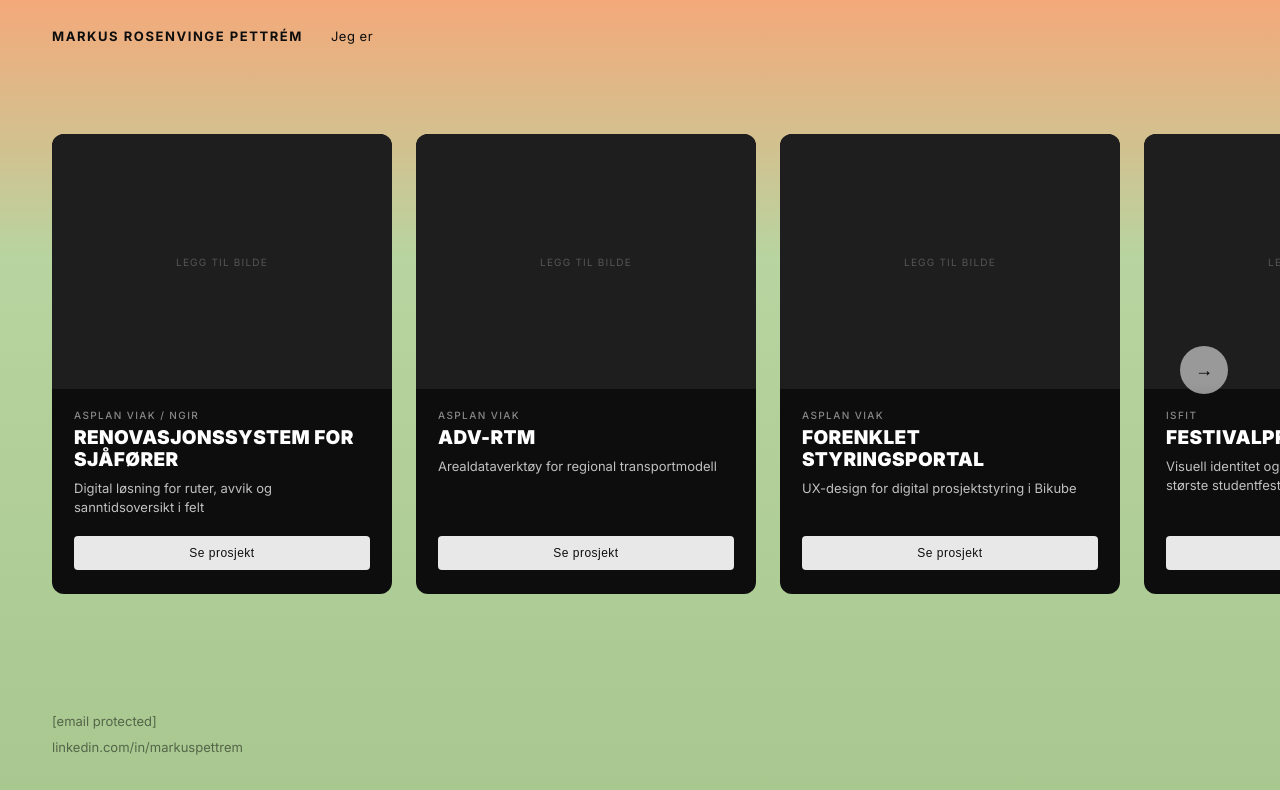
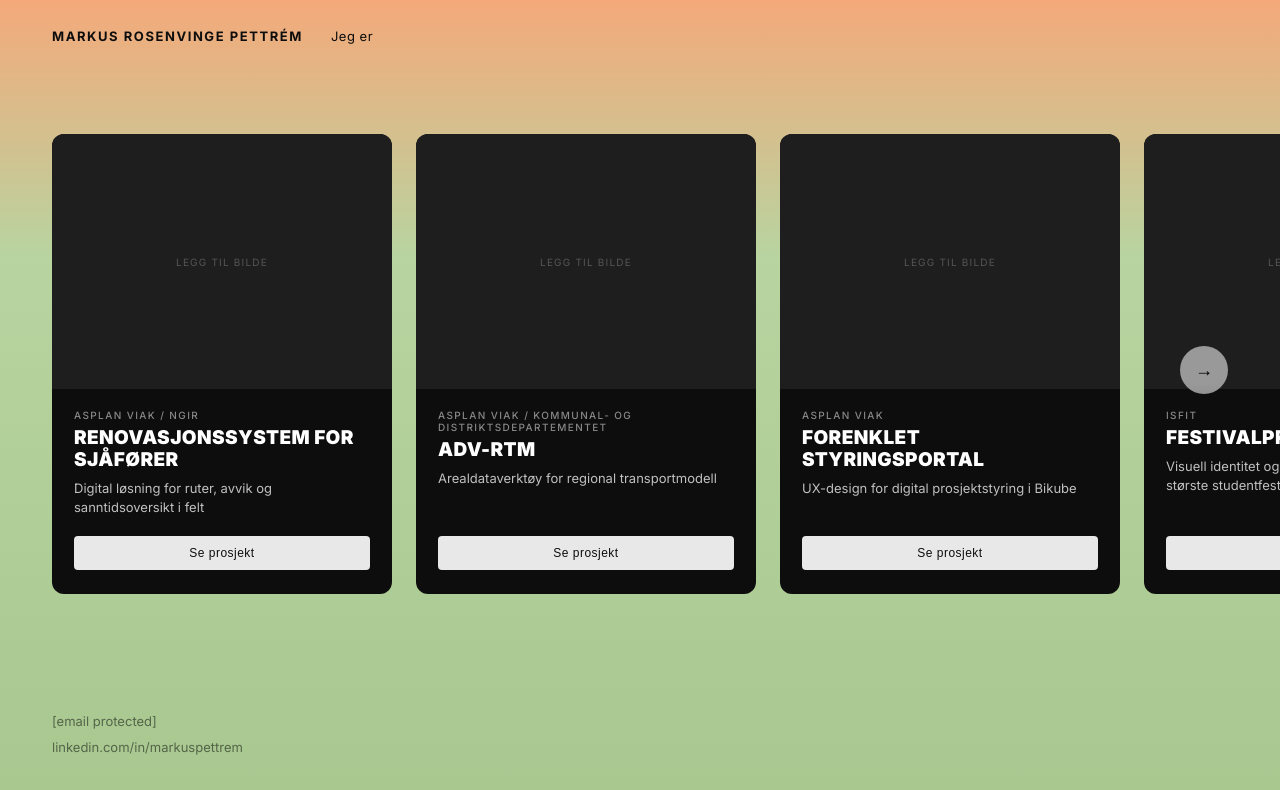
Before and after one commit to mpettrem/markuspettrem, a plain HTML site: page index.html in a window 1280 px wide. Drawn offline with Linux system fonts and the light colour scheme.

Commit message:
Update index.html

```diff
--- a/index.html
+++ b/index.html
@@ -355,7 +355,7 @@
           <div class="card" onclick="go('p2')">
             <div class="card-img-ph">Legg til bilde</div>
             <div class="card-body">
-              <div class="card-client">Asplan Viak</div>
+              <div class="card-client">Asplan Viak / Kommunal- og distriktsdepartementet</div>
               <div class="card-title">ADV-RTM</div>
               <div class="card-sub">Arealdataverktøy for regional transportmodell</div>
               <button class="card-btn">Se prosjekt</button>
```
